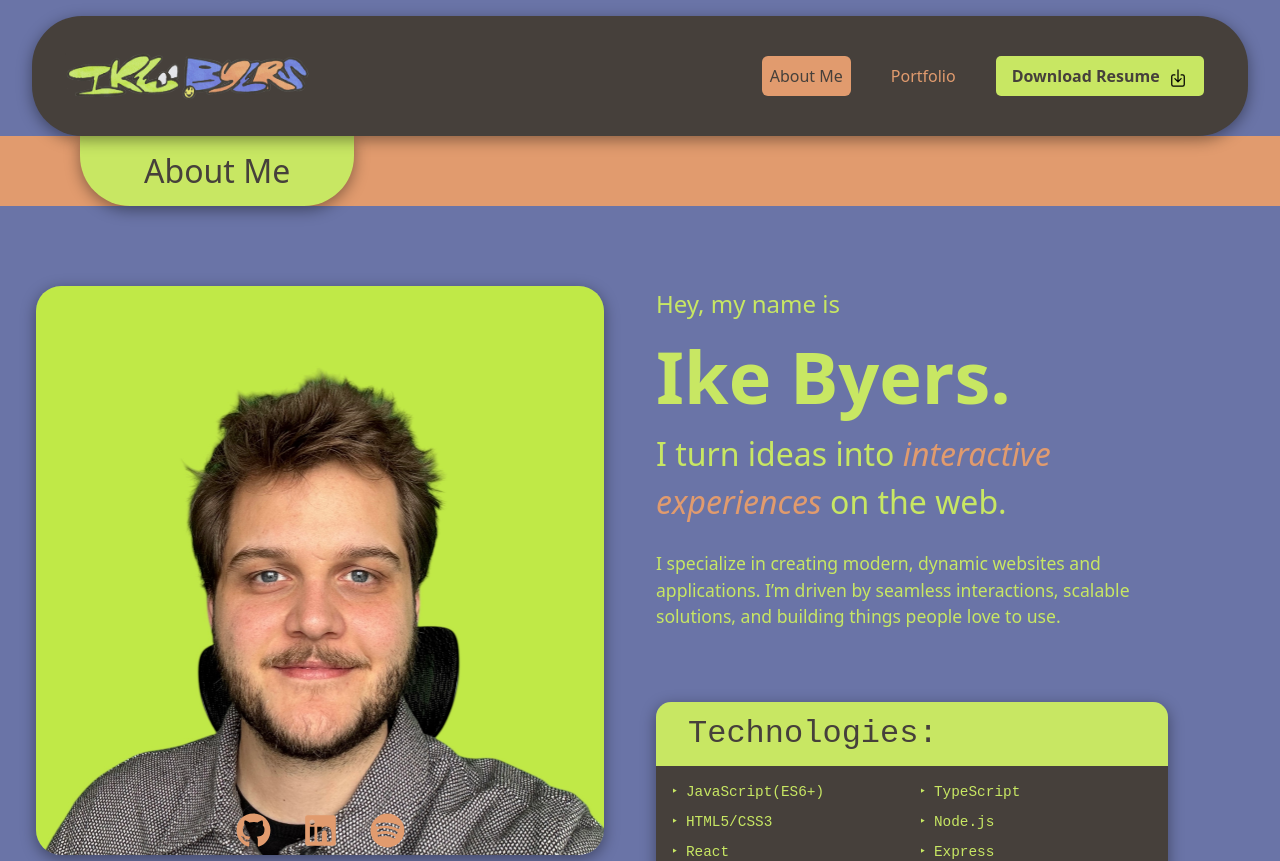
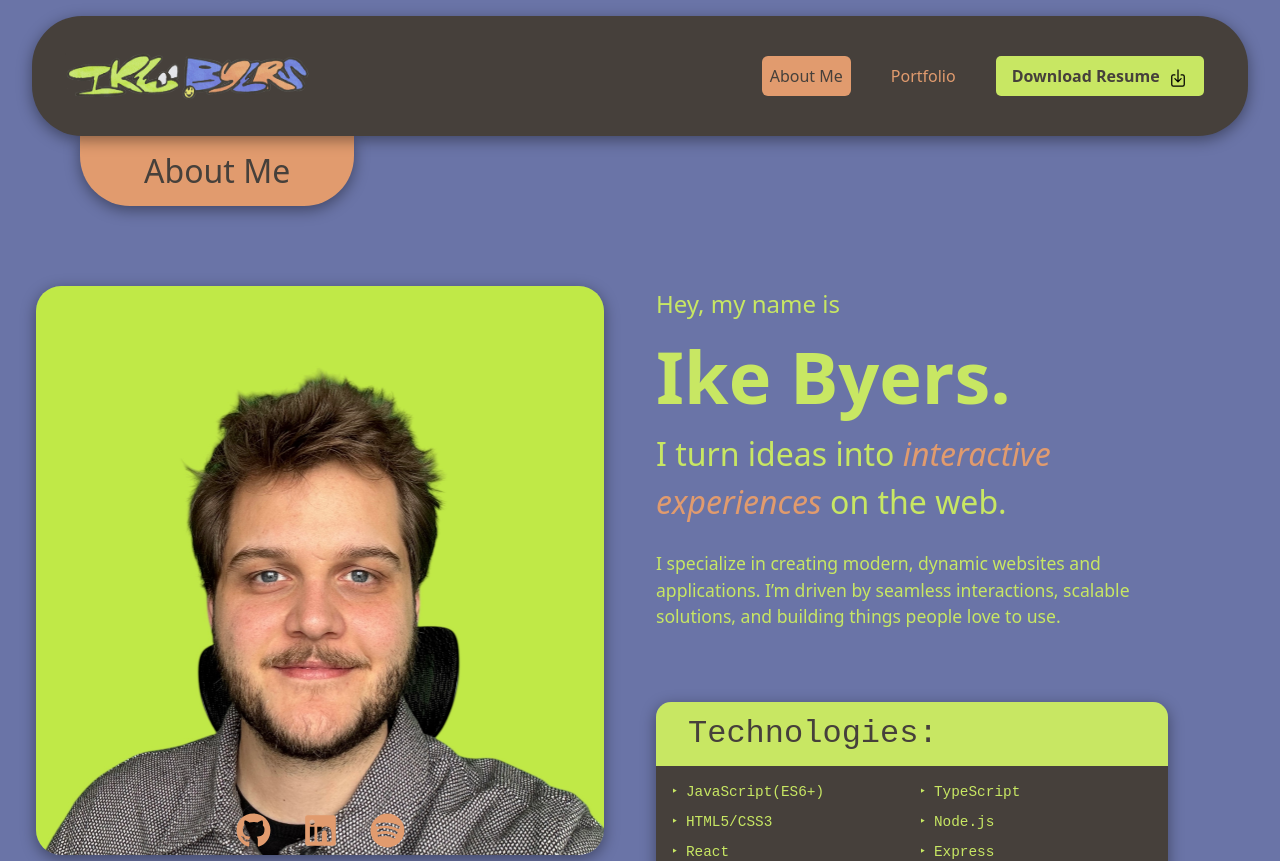
Before and after one commit to ikebyers/Ike-Byers-Portfolio, a React (Vite) app: page / in a window 1280 px wide. Shown: the top 861 px of the page. Built offline with nearby package versions, Linux system fonts and the light colour scheme.

Commit message:
updated CSS for correct page title bg color

```diff
--- a/src/App.css
+++ b/src/App.css
@@ -117,7 +117,7 @@ body {
 }
 
 h1 {
-  background-color: var(--bs-tertiary);
+  background-color: var(--bs-quaternary);
   color: var(--bs-neutral);
   max-width: max-content;
   font-size: 2rem;
@@ -130,7 +130,7 @@ h1 {
 }
 
 .page-tab {
-  background-color: var(--bs-quaternary) !important;
+  background-color: var(--bs-secondary) !important;
 
 }
 
```
